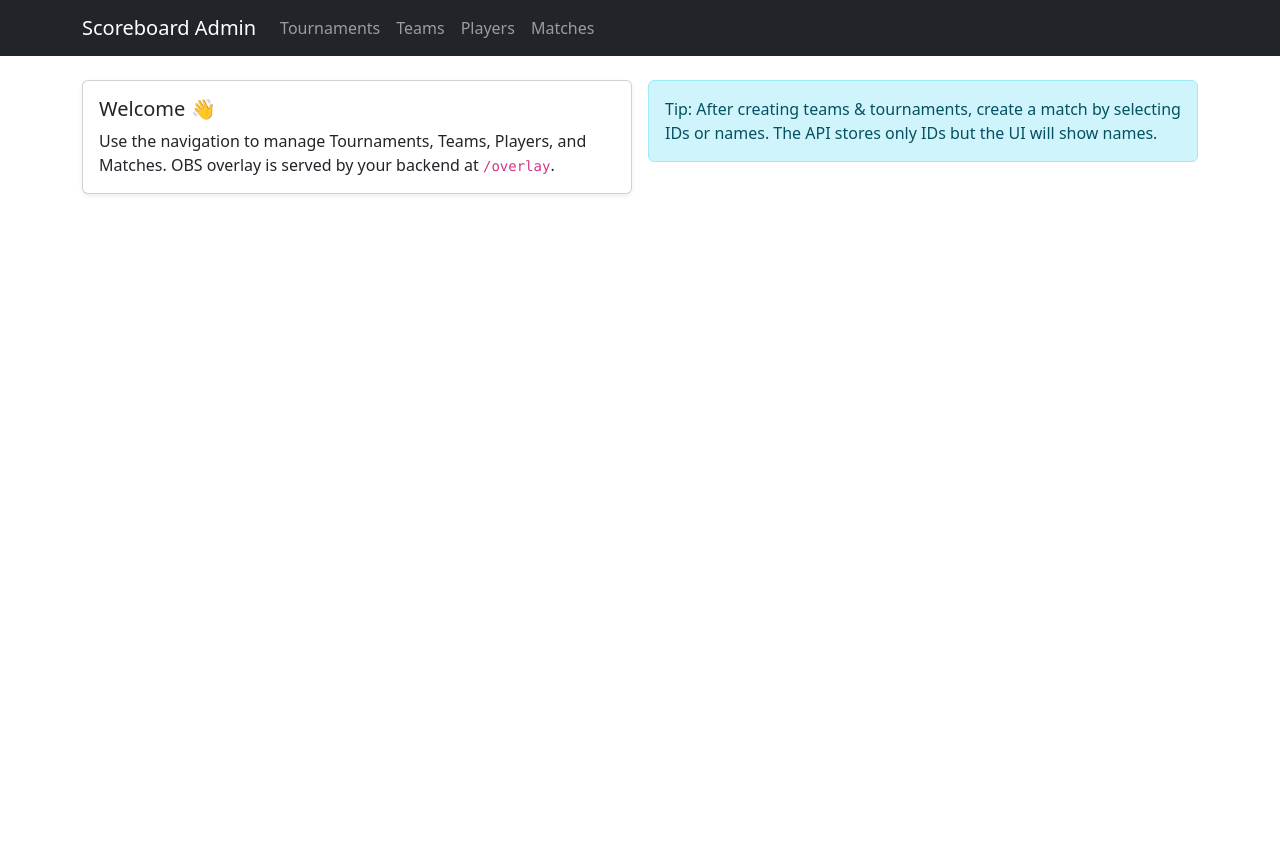
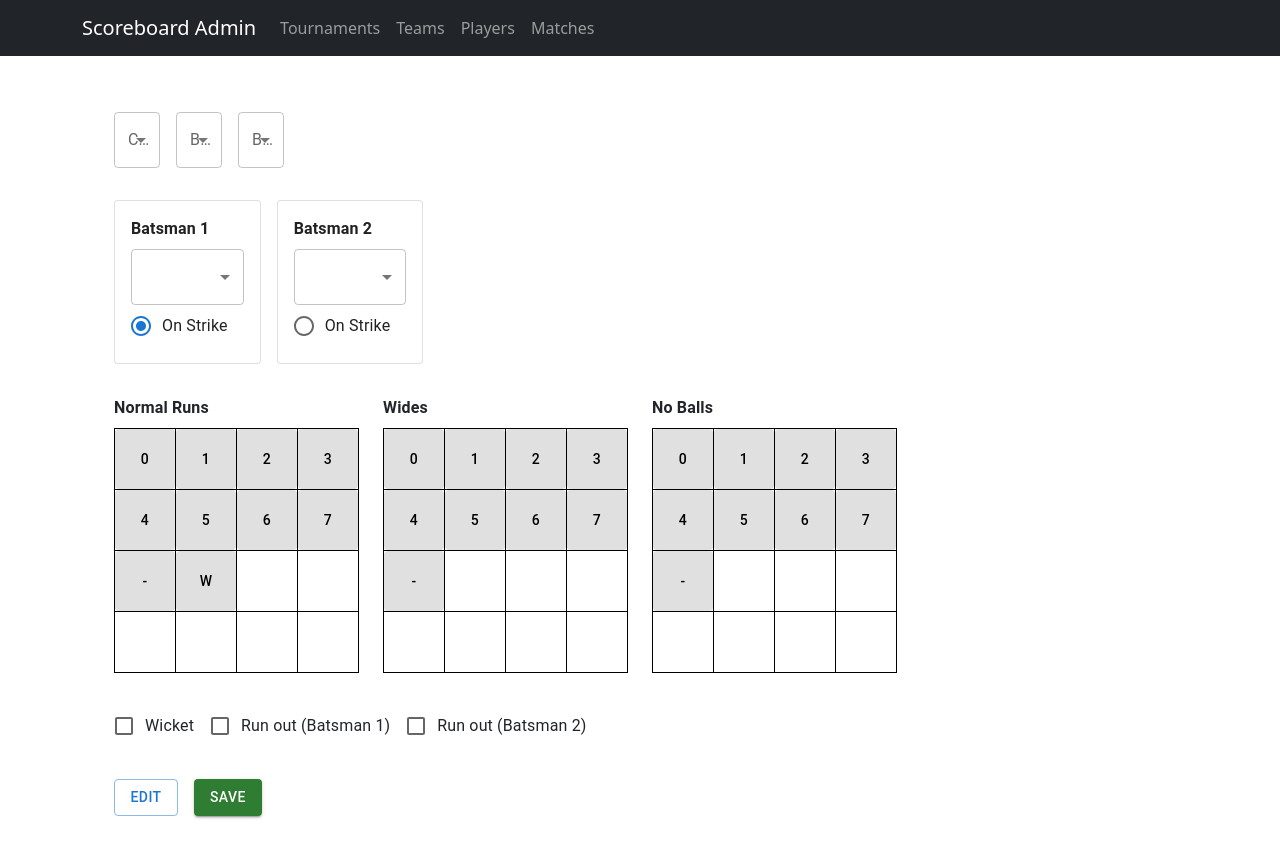
Before and after one commit to StellSync/LiveStream_Cricket_Project, a React (Vite) app in the folder frontend/: page /scoreboard in a window 1280 px wide. Before the commit this address led to /. Shown: the top 858 px of the page. Before the commit the page ends 800 px from the top, so only its background shows below. Built offline with nearby package versions, Linux system fonts and the light colour scheme; no server answers.

Commit message:
ignore changed

```diff
--- a/frontend/package.json
+++ b/frontend/package.json
@@ -9,6 +9,9 @@
     "preview": "vite preview"
   },
   "dependencies": {
+    "@emotion/react": "^11.14.0",
+    "@emotion/styled": "^11.14.1",
+    "@mui/material": "^7.3.2",
     "axios": "^1.12.2",
     "bootstrap": "^5.3.8",
     "firebase": "^12.3.0",
--- a/frontend/src/App.jsx
+++ b/frontend/src/App.jsx
@@ -5,6 +5,7 @@ import TournamentsPage from "./pages/TournamentsPage.jsx";
 import TeamsPage from "./pages/TeamsPage.jsx";
 import PlayersPage from "./pages/PlayersPage.jsx";
 import MatchesPage from "./pages/MatchesPage.jsx";
+import ScoreDashboard from "./pages/ScoreDashboard.jsx";
 
 export default function App() {
   return (
@@ -15,6 +16,7 @@ export default function App() {
         <Route path="/teams" element={<TeamsPage />} />
         <Route path="/players" element={<PlayersPage />} />
         <Route path="/matches" element={<MatchesPage />} />
+        <Route path="/scoreboard" element={<ScoreDashboard />} />
         <Route path="*" element={<Navigate to="/" replace />} />
       </Routes>
     </Layout>
--- /dev/null
+++ b/frontend/src/pages/ScoreDashboard.jsx
@@ -0,0 +1,219 @@
+import { useState } from "react";
+import {
+  Box,
+  Grid,
+  Select,
+  MenuItem,
+  FormControl,
+  InputLabel,
+  Button,
+  Radio,
+  RadioGroup,
+  FormControlLabel,
+  Checkbox,
+  Typography,
+  Paper,
+  Table,
+  TableBody,
+  TableCell,
+  TableRow,
+} from "@mui/material";
+
+export default function ScoreDashboard() {
+  const [currentMatch, setCurrentMatch] = useState("");
+  const [battingTeam, setBattingTeam] = useState("");
+  const [batsman1, setBatsman1] = useState("");
+  const [batsman2, setBatsman2] = useState("");
+  const [bowler, setBowler] = useState("");
+  const [onStrike, setOnStrike] = useState("batsman1");
+
+  // 🔹 Helper: always create a 4x4 grid (16 cells)
+  const makeGrid = (items) => {
+    const total = 16;
+    const padded = [...items];
+    while (padded.length < total) padded.push("");
+    return padded;
+  };
+
+  const runButtons = makeGrid([
+    "0",
+    "1",
+    "2",
+    "3",
+    "4",
+    "5",
+    "6",
+    "7",
+    "-",
+    "W",
+  ]);
+  const wideButtons = makeGrid(["0", "1", "2", "3", "4", "5", "6", "7", "-"]);
+  const noBallButtons = makeGrid(["0", "1", "2", "3", "4", "5", "6", "7", "-"]);
+
+  // 🔹 Reusable table renderer
+  const renderTable = (title, items) => (
+    <Grid item xs={12} sm={4}>
+      <Typography fontWeight="bold" mb={1}>
+        {title}
+      </Typography>
+      <Table
+        sx={{
+          borderCollapse: "collapse",
+          "& td": { border: "1px solid black", padding: 0 },
+        }}
+      >
+        <TableBody>
+          {[0, 1, 2, 3].map((row) => (
+            <TableRow key={row}>
+              {[0, 1, 2, 3].map((col) => {
+                const index = row * 4 + col;
+                const value = items[index] || "";
+                return (
+                  <TableCell key={col} align="center">
+                    <Button
+                      fullWidth
+                      variant="text"
+                      disabled={!value}
+                      sx={{
+                        minWidth: "60px",
+                        minHeight: "60px",
+                        color: "black",
+                        backgroundColor: value ? "#e0e0e0" : "transparent",
+                        "&:hover": {
+                          backgroundColor: value ? "#d5d5d5" : "transparent",
+                        },
+                      }}
+                    >
+                      {value}
+                    </Button>
+                  </TableCell>
+                );
+              })}
+            </TableRow>
+          ))}
+        </TableBody>
+      </Table>
+    </Grid>
+  );
+
+  return (
+    <Box p={4}>
+      {/* Top Dropdowns */}
+      <Grid container spacing={2} mb={4}>
+        <Grid item xs={12} sm={4}>
+          <FormControl fullWidth>
+            <InputLabel>Current Match</InputLabel>
+            <Select
+              value={currentMatch}
+              label="Current Match"
+              onChange={(e) => setCurrentMatch(e.target.value)}
+            >
+              <MenuItem value="1">Match 1</MenuItem>
+              <MenuItem value="2">Match 2</MenuItem>
+            </Select>
+          </FormControl>
+        </Grid>
+        <Grid item xs={12} sm={4}>
+          <FormControl fullWidth>
+            <InputLabel>Batting Team</InputLabel>
+            <Select
+              value={battingTeam}
+              label="Batting Team"
+              onChange={(e) => setBattingTeam(e.target.value)}
+            >
+              <MenuItem value="team1">Team 1</MenuItem>
+              <MenuItem value="team2">Team 2</MenuItem>
+            </Select>
+          </FormControl>
+        </Grid>
+        <Grid item xs={12} sm={4}>
+          <FormControl fullWidth>
+            <InputLabel>Bowler</InputLabel>
+            <Select
+              value={bowler}
+              label="Bowler"
+              onChange={(e) => setBowler(e.target.value)}
+            >
+              <MenuItem value="bowler1">Bowler 1</MenuItem>
+              <MenuItem value="bowler2">Bowler 2</MenuItem>
+            </Select>
+          </FormControl>
+        </Grid>
+      </Grid>
+
+      {/* Batsmen */}
+      <Grid container spacing={2} mb={4}>
+        <Grid item xs={12} sm={6}>
+          <Paper variant="outlined" sx={{ p: 2 }}>
+            <Typography fontWeight="bold">Batsman 1</Typography>
+            <FormControl fullWidth sx={{ mt: 1 }}>
+              <Select
+                value={batsman1}
+                onChange={(e) => setBatsman1(e.target.value)}
+              >
+                <MenuItem value="player1">Player 1</MenuItem>
+                <MenuItem value="player2">Player 2</MenuItem>
+              </Select>
+            </FormControl>
+            <RadioGroup
+              value={onStrike}
+              onChange={(e) => setOnStrike(e.target.value)}
+            >
+              <FormControlLabel
+                value="batsman1"
+                control={<Radio />}
+                label="On Strike"
+              />
+            </RadioGroup>
+          </Paper>
+        </Grid>
+        <Grid item xs={12} sm={6}>
+          <Paper variant="outlined" sx={{ p: 2 }}>
+            <Typography fontWeight="bold">Batsman 2</Typography>
+            <FormControl fullWidth sx={{ mt: 1 }}>
+              <Select
+                value={batsman2}
+                onChange={(e) => setBatsman2(e.target.value)}
+              >
+                <MenuItem value="player3">Player 3</MenuItem>
+                <MenuItem value="player4">Player 4</MenuItem>
+              </Select>
+            </FormControl>
+            <RadioGroup
+              value={onStrike}
+              onChange={(e) => setOnStrike(e.target.value)}
+            >
+              <FormControlLabel
+                value="batsman2"
+                control={<Radio />}
+                label="On Strike"
+              />
+            </RadioGroup>
+          </Paper>
+        </Grid>
+      </Grid>
+
+      {/* Runs & Extras - 3 Tables Side by Side */}
+      <Grid container spacing={3} mb={4}>
+        {renderTable("Normal Runs", runButtons)}
+        {renderTable("Wides", wideButtons)}
+        {renderTable("No Balls", noBallButtons)}
+      </Grid>
+
+      {/* Wickets */}
+      <Box mb={4}>
+        <FormControlLabel control={<Checkbox />} label="Wicket" />
+        <FormControlLabel control={<Checkbox />} label="Run out (Batsman 1)" />
+        <FormControlLabel control={<Checkbox />} label="Run out (Batsman 2)" />
+      </Box>
+
+      {/* Actions */}
+      <Box display="flex" gap={2}>
+        <Button variant="outlined">Edit</Button>
+        <Button variant="contained" color="success">
+          Save
+        </Button>
+      </Box>
+    </Box>
+  );
+}
```
Also changed, not shown: 2 other files (tests, documents, lock files or other folders).
